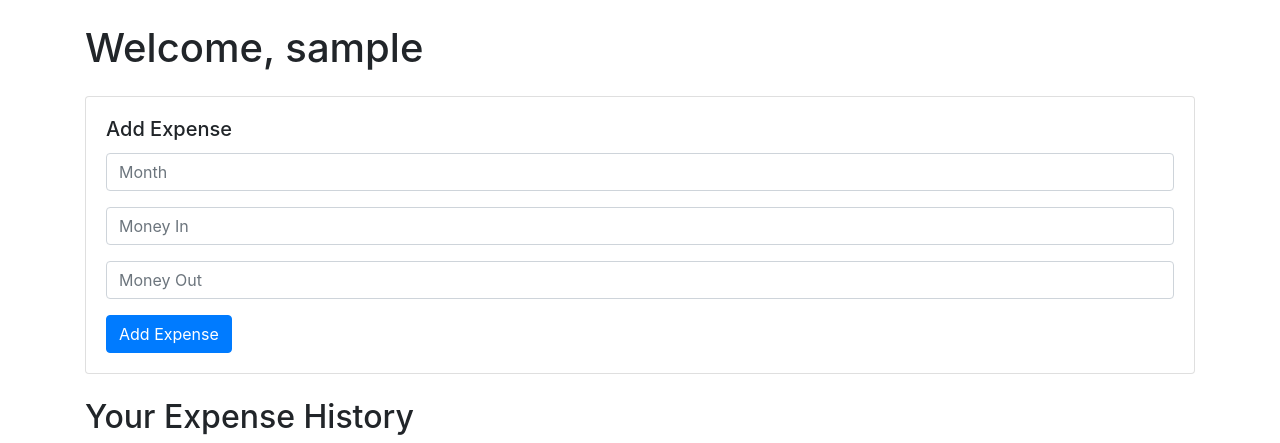
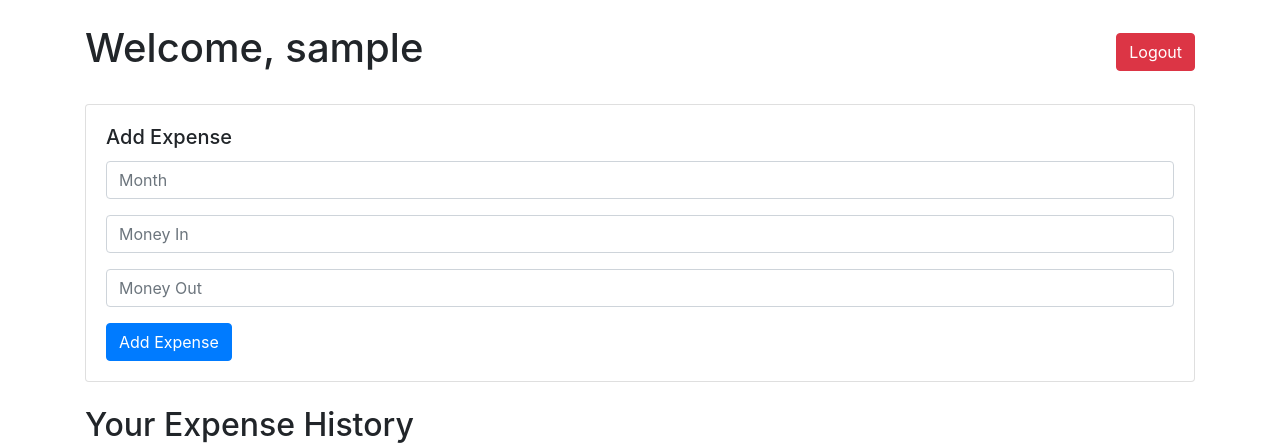
Before and after one commit to augustinecyr/AWS-budget-tracker, a Flask app: page /dashboard in a window 1280 px wide. Shown: the top 443 px of the page. Run offline with Flask 3, Linux system fonts and the light colour scheme; the visitor is signed in with stand-in values (Sample User, id 1); data that the repository does not hold is empty; some libraries are stand-ins or nearby versions.

Commit message:
Added logout functionality and UI component.

```diff
--- a/app.py
+++ b/app.py
@@ -17,6 +17,12 @@ connection = pymysql.connect(
 @app.route("/")
 def index():
     return render_template("login.html")
+
+
+@app.route("/logout", methods=["GET", "POST"])
+def logout():
+    session.clear()
+    return redirect("/")
 
 
 @app.route("/login", methods=["POST"])
--- a/templates/dashboard.html
+++ b/templates/dashboard.html
@@ -16,7 +16,12 @@
   </head>
   <body>
     <div class="container">
-      <h1 class="my-4">Welcome, {{ session['username'] }}</h1>
+      <div class="d-flex justify-content-between align-items-center my-4">
+        <h1>Welcome, {{ session['username'] }}</h1>
+        <form action="/logout" method="post">
+          <button type="submit" class="btn btn-danger">Logout</button>
+        </form>
+      </div>
       <div class="card mb-4">
         <div class="card-body">
           <h5 class="card-title">Add Expense</h5>
--- a/templates/login.html
+++ b/templates/login.html
@@ -3,7 +3,7 @@
   <head>
     <meta charset="UTF-8" />
     <meta name="viewport" content="width=device-width, initial-scale=1.0" />
-    <title>Login</title>
+    <title>Budget Tracker</title>
     <!-- Bootstrap CSS -->
     <link
       href="https://maxcdn.bootstrapcdn.com/bootstrap/4.0.0/css/bootstrap.min.css"
@@ -14,7 +14,7 @@
     <div class="container">
       <div class="row justify-content-center">
         <div class="col-md-4">
-          <h2 class="text-center my-4">Login</h2>
+          <h2 class="text-center my-4">Budget Tracker</h2>
           <form action="/login" method="post">
             <div class="form-group">
               <input
```
